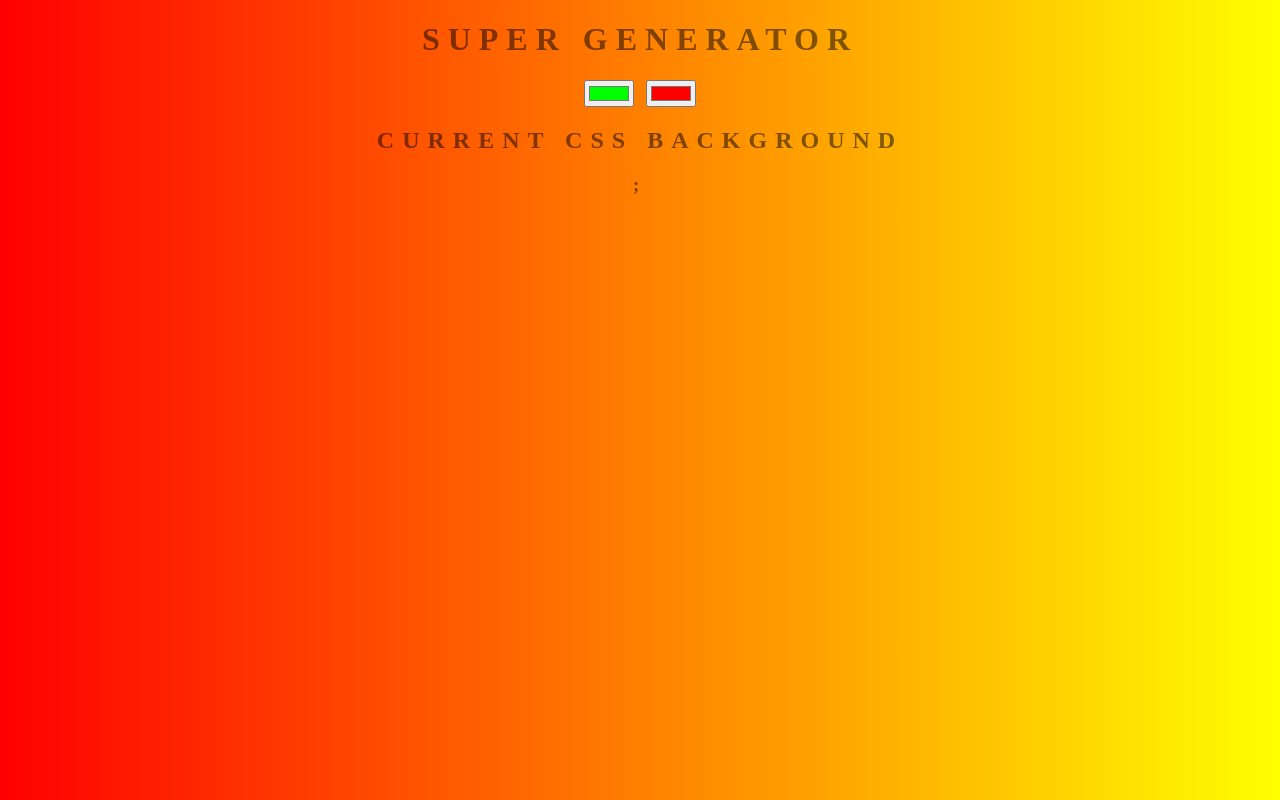
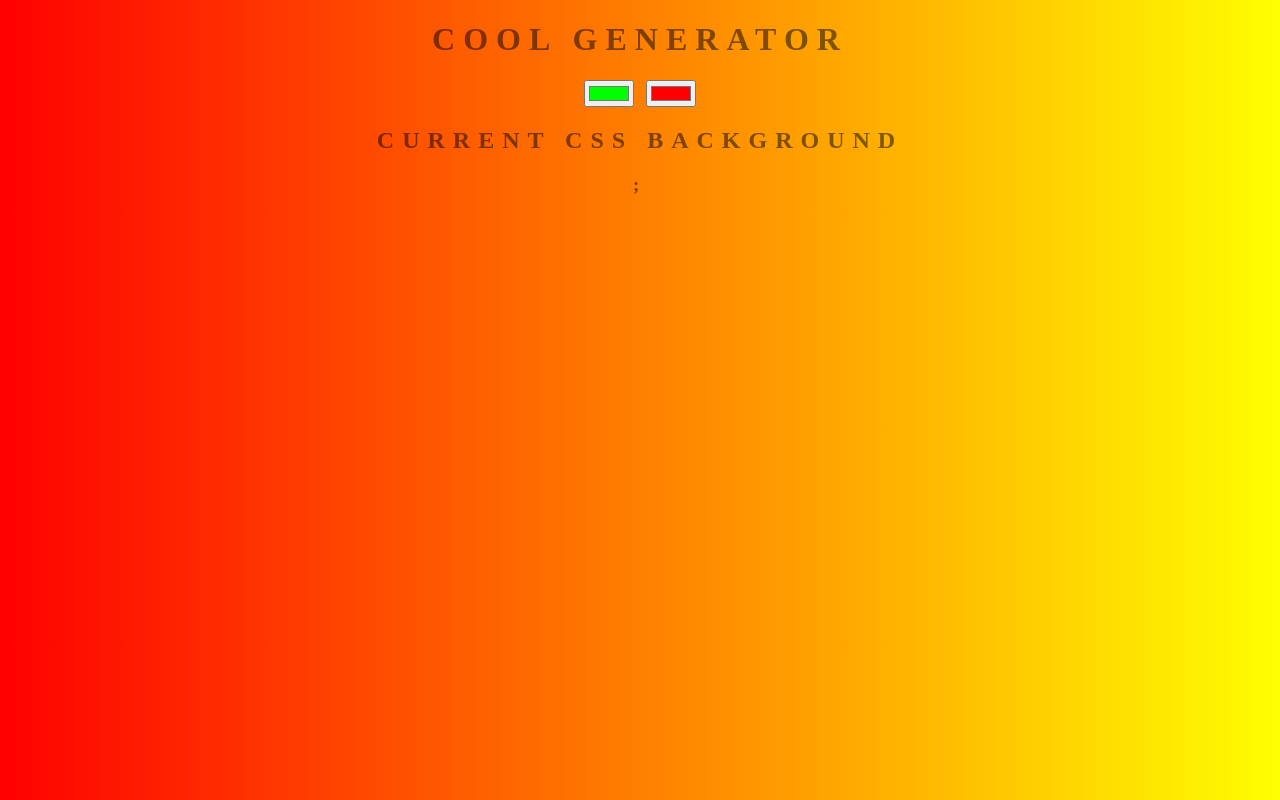
Before and after one commit to hhrishabh/background-generator, a plain HTML site: page index.htm in a window 1280 px wide. Drawn offline with Linux system fonts and the light colour scheme.

Commit message:
changing title

```diff
--- a/index.htm
+++ b/index.htm
@@ -5,7 +5,7 @@
 	<link rel="stylesheet" type="text/css" href="style.css">
 </head>
 <body id="Gradient">
-	<h1>Super Generator</h1>
+	<h1>Cool Generator</h1>
 	<input oninput="setGradient()" class="color1" type="color" name="color1" value="#00ff00">
 	<input  oninput="setGradient()" class="color2" type="color" name="color2" value="#ff0000">
 	<h2>Current CSS Background</h2>
```
